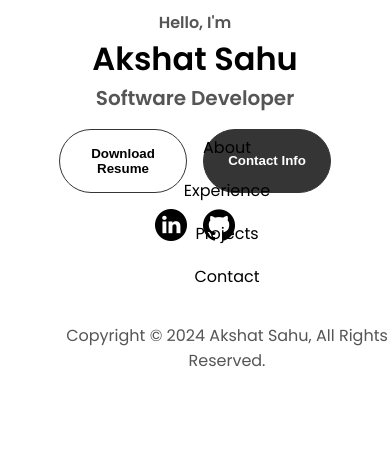
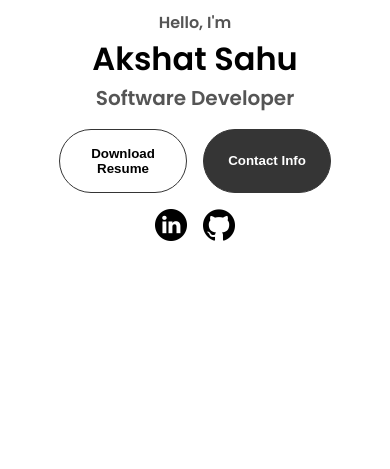
Before and after one commit to Akshat2634/akshat2634.github.io, a plain HTML site: page index.html in a window 390 px wide. Shown: the part 379-848 px from the top of the page. Drawn offline with nearby package versions, Linux system fonts and the light colour scheme.

Commit message:
Update mediaqueries.css

```diff
--- a/mediaqueries.css
+++ b/mediaqueries.css
@@ -138,21 +138,4 @@
     transform: translateX(50%);
   }
 
-  footer {
-    position: fixed;
-    bottom: 0;
-    width: 100%;
-    padding: 1rem;
-    text-align: center;
-  }
-
-  footer nav {
-    display: flex;
-    justify-content: center;
-    margin-top: 1rem;
-  }
-
-  footer p {
-    margin-top: 0.5rem;
-  }
 }
```
